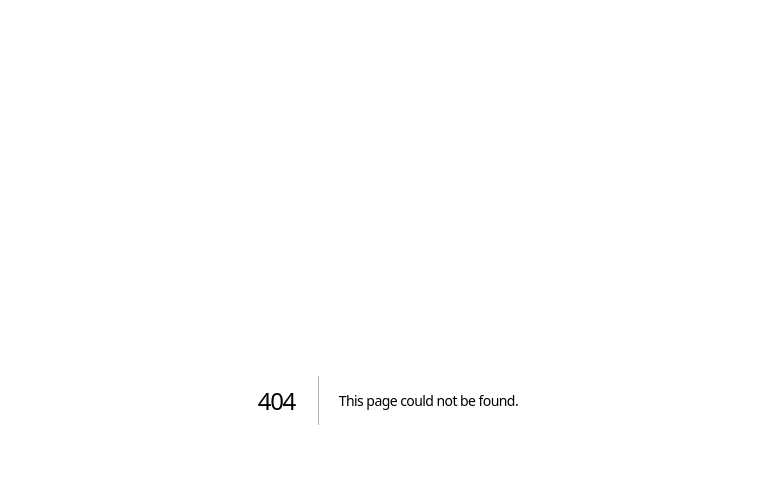
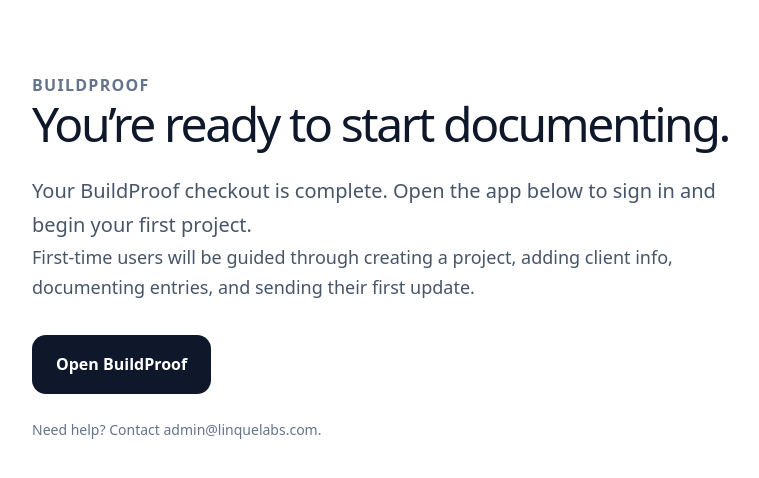
Before and after one commit to Rmickschl90/buildproof-site, a Next.js app: page /success in a window 1280 px wide. Before the commit this address had no page. Shown: the top 478 px of the page, without its empty margins (252-1011 px from the left). Built offline with nearby package versions, Linux system fonts and the light colour scheme.

Commit message:
Add Stripe success and cancel pages

```diff
--- /dev/null
+++ b/app/cancel/page.tsx
@@ -0,0 +1,59 @@
+export default function CancelPage() {
+  return (
+    <main
+      style={{
+        maxWidth: 760,
+        margin: "0 auto",
+        padding: "72px 24px",
+        lineHeight: 1.7,
+        color: "#0f172a",
+      }}
+    >
+      <p
+        style={{
+          color: "#64748b",
+          fontWeight: 700,
+          textTransform: "uppercase",
+          letterSpacing: "0.08em",
+        }}
+      >
+        BuildProof
+      </p>
+
+      <h1
+        style={{
+          fontSize: 48,
+          lineHeight: 1.05,
+          letterSpacing: "-0.05em",
+          marginBottom: 24,
+        }}
+      >
+        Checkout canceled.
+      </h1>
+
+      <p style={{ fontSize: 20, color: "#475569" }}>
+        No payment was completed. You can return to the BuildProof site anytime.
+      </p>
+
+      <a
+        href="/"
+        style={{
+          display: "inline-block",
+          marginTop: 32,
+          background: "#0f172a",
+          color: "white",
+          padding: "16px 24px",
+          borderRadius: 14,
+          fontWeight: 700,
+          textDecoration: "none",
+        }}
+      >
+        Back to BuildProof
+      </a>
+
+      <p style={{ marginTop: 24, color: "#64748b", fontSize: 14 }}>
+        Questions? Contact admin@linquelabs.com.
+      </p>
+    </main>
+  );
+}
--- /dev/null
+++ b/app/success/page.tsx
@@ -0,0 +1,65 @@
+export default function SuccessPage() {
+  return (
+    <main
+      style={{
+        maxWidth: 760,
+        margin: "0 auto",
+        padding: "72px 24px",
+        lineHeight: 1.7,
+        color: "#0f172a",
+      }}
+    >
+      <p
+        style={{
+          color: "#64748b",
+          fontWeight: 700,
+          textTransform: "uppercase",
+          letterSpacing: "0.08em",
+        }}
+      >
+        BuildProof
+      </p>
+
+      <h1
+        style={{
+          fontSize: 48,
+          lineHeight: 1.05,
+          letterSpacing: "-0.05em",
+          marginBottom: 24,
+        }}
+      >
+        You’re ready to start documenting.
+      </h1>
+
+      <p style={{ fontSize: 20, color: "#475569" }}>
+        Your BuildProof checkout is complete. Open the app below to sign in and
+        begin your first project.
+      </p>
+
+      <p style={{ fontSize: 18, color: "#475569" }}>
+        First-time users will be guided through creating a project, adding
+        client info, documenting entries, and sending their first update.
+      </p>
+
+      <a
+        href="https://buildproof-kappa.vercel.app"
+        style={{
+          display: "inline-block",
+          marginTop: 32,
+          background: "#0f172a",
+          color: "white",
+          padding: "16px 24px",
+          borderRadius: 14,
+          fontWeight: 700,
+          textDecoration: "none",
+        }}
+      >
+        Open BuildProof
+      </a>
+
+      <p style={{ marginTop: 24, color: "#64748b", fontSize: 14 }}>
+        Need help? Contact admin@linquelabs.com.
+      </p>
+    </main>
+  );
+}
```
